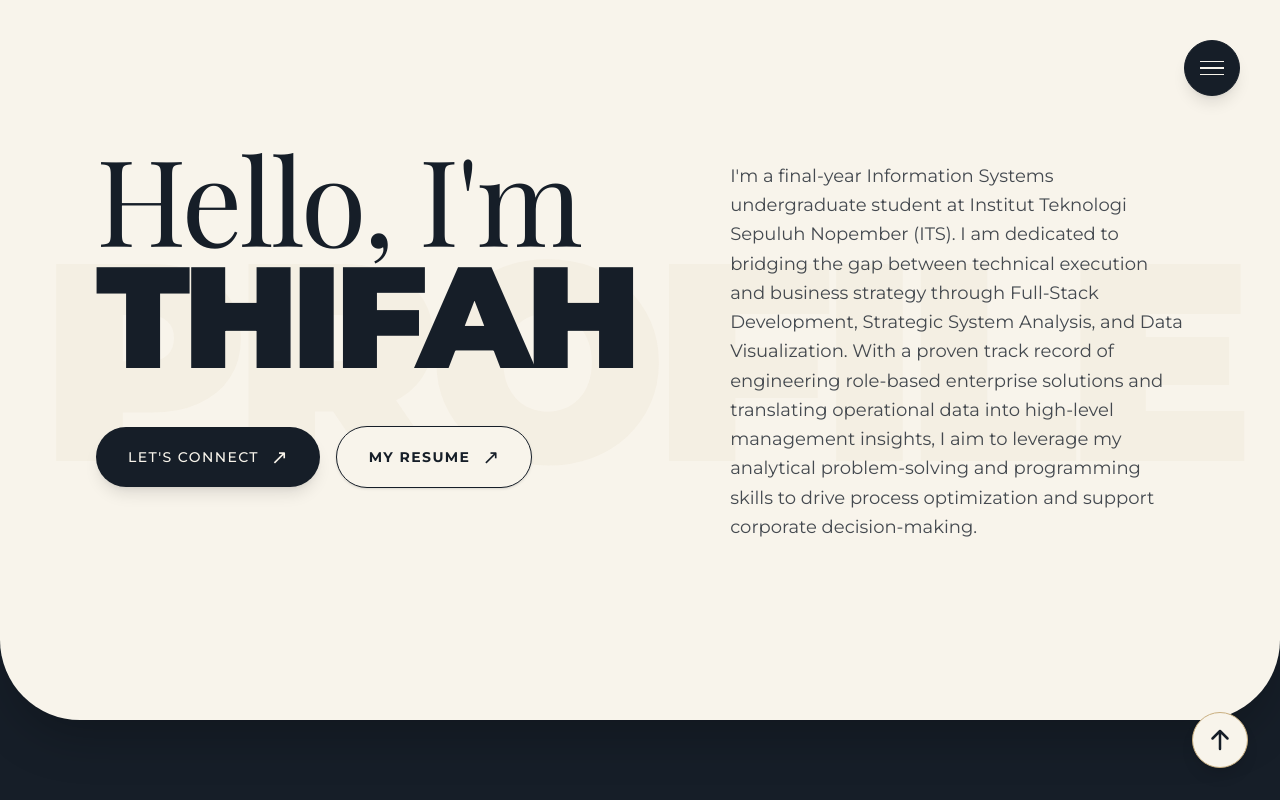
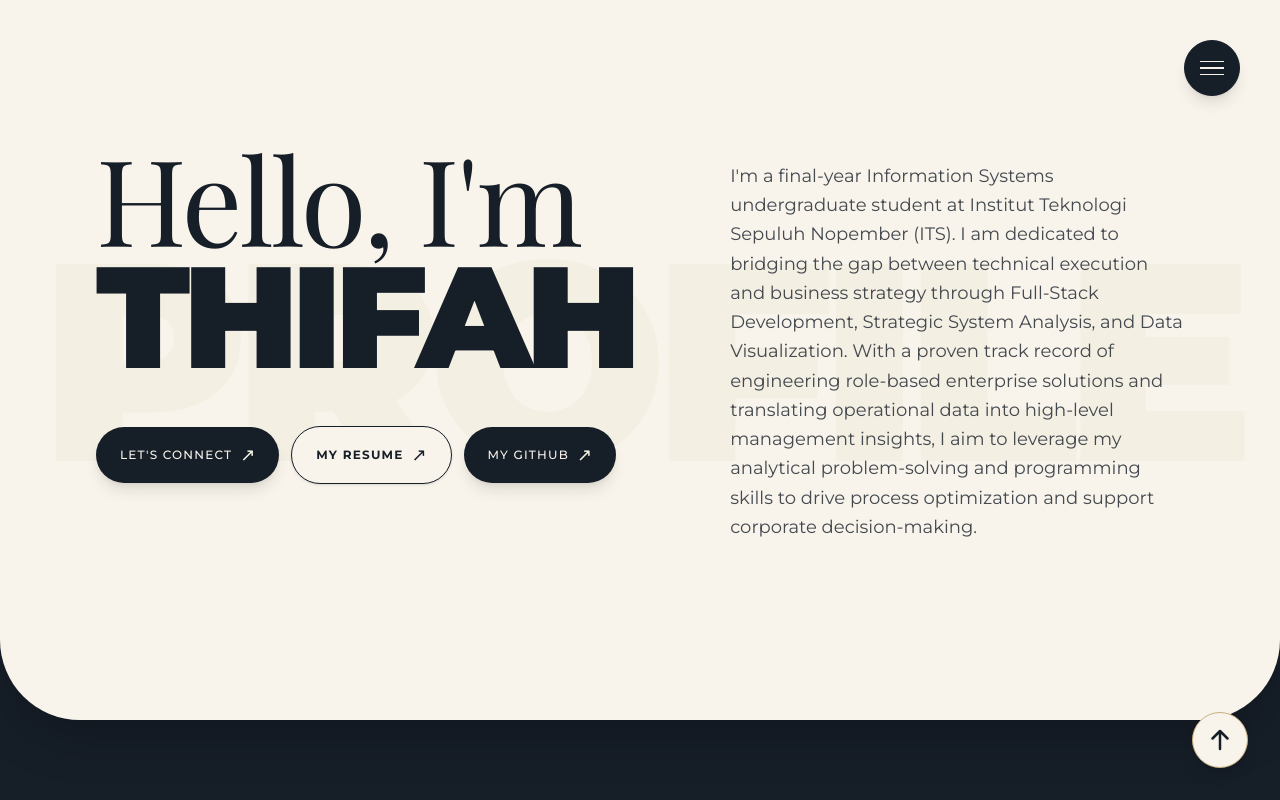
Before and after one commit to thifahdewantari/Portfolio, a Next.js app: page /about in a window 1280 px wide. Shown: the top 800 px of the page. Built offline with nearby package versions, Linux system fonts and the light colour scheme.

Commit message:
attach github link and cv

```diff
--- a/src/app/about/page.js
+++ b/src/app/about/page.js
@@ -66,26 +66,37 @@ export default function About() {
               THIFAH
             </h2>
 
-            {/* Grup Tombol */}
-            <div className="flex flex-wrap items-center gap-4 mt-10 md:mt-12">
+            {/* Grup Tombol (Ukurannya diperkecil agar muat 3 tombol sejajar) */}
+            <div className="flex flex-wrap items-center gap-3 mt-10 md:mt-12">
               {/* Tombol Let's Connect */}
               <a
                 href="https://www.linkedin.com/in/aathifahdewantari/"
                 target="_blank"
                 rel="noopener noreferrer"
-                className="bg-[#161e28] text-[#f8f4eb] rounded-full px-6 py-3 md:px-8 md:py-4 flex items-center gap-3 w-fit hover:scale-105 transition-transform group shadow-lg"
+                className="bg-[#161e28] text-[#f8f4eb] rounded-full px-5 py-3 md:px-6 md:py-3.5 flex items-center gap-2 w-fit hover:scale-105 transition-transform group shadow-lg"
               >
-                <span className={`${montserrat.className} text-xs md:text-sm font-medium uppercase tracking-widest`}>Let's Connect</span>
-                <span className="text-lg md:text-xl font-light group-hover:translate-x-1 group-hover:-translate-y-1 transition-transform">↗</span>
+                <span className={`${montserrat.className} text-[10px] md:text-xs font-medium uppercase tracking-widest`}>Let's Connect</span>
+                <span className="text-base md:text-lg font-light group-hover:translate-x-1 group-hover:-translate-y-1 transition-transform">↗</span>
               </a>
 
               {/* Tombol My Resume */}
               <a
-                href="#link-drive-cv-nanti-disini"
-                className="bg-[#f8f4eb] text-[#161e28] border border-[#161e28] rounded-full px-6 py-3 md:px-8 md:py-4 flex items-center gap-3 w-fit hover:bg-[#c9af80]/20 hover:scale-105 transition-all group shadow-sm"
+                href="https://drive.google.com/file/d/1bY7LOafIDtkpIJGIawHihRVzpLTRAOYg/view?usp=sharing"
+                className="bg-[#f8f4eb] text-[#161e28] border border-[#161e28] rounded-full px-5 py-3 md:px-6 md:py-3.5 flex items-center gap-2 w-fit hover:bg-[#c9af80]/20 hover:scale-105 transition-all group shadow-sm"
               >
-                <span className={`${montserrat.className} text-xs md:text-sm font-bold uppercase tracking-widest`}>My Resume</span>
-                <span className="text-lg md:text-xl font-light group-hover:translate-x-1 group-hover:-translate-y-1 transition-transform">↗</span>
+                <span className={`${montserrat.className} text-[10px] md:text-xs font-bold uppercase tracking-widest`}>My Resume</span>
+                <span className="text-base md:text-lg font-light group-hover:translate-x-1 group-hover:-translate-y-1 transition-transform">↗</span>
+              </a>
+
+              {/* Tombol My GitHub */}
+              <a
+                href="https://github.com/thifahdewantari"
+                target="_blank"
+                rel="noopener noreferrer"
+                className="bg-[#161e28] text-[#f8f4eb] rounded-full px-5 py-3 md:px-6 md:py-3.5 flex items-center gap-2 w-fit hover:scale-105 transition-transform group shadow-lg"
+              >
+                <span className={`${montserrat.className} text-[10px] md:text-xs font-medium uppercase tracking-widest`}>My GitHub</span>
+                <span className="text-base md:text-lg font-light group-hover:translate-x-1 group-hover:-translate-y-1 transition-transform">↗</span>
               </a>
             </div>
           </div>
```
